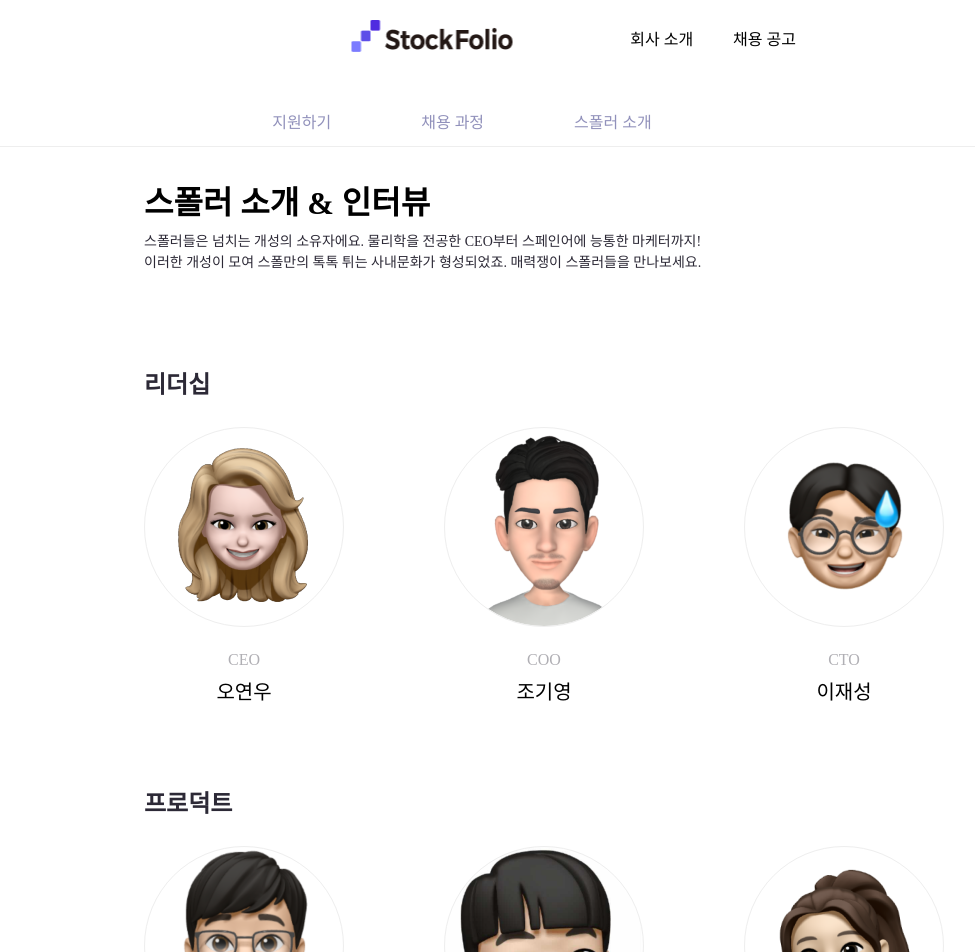
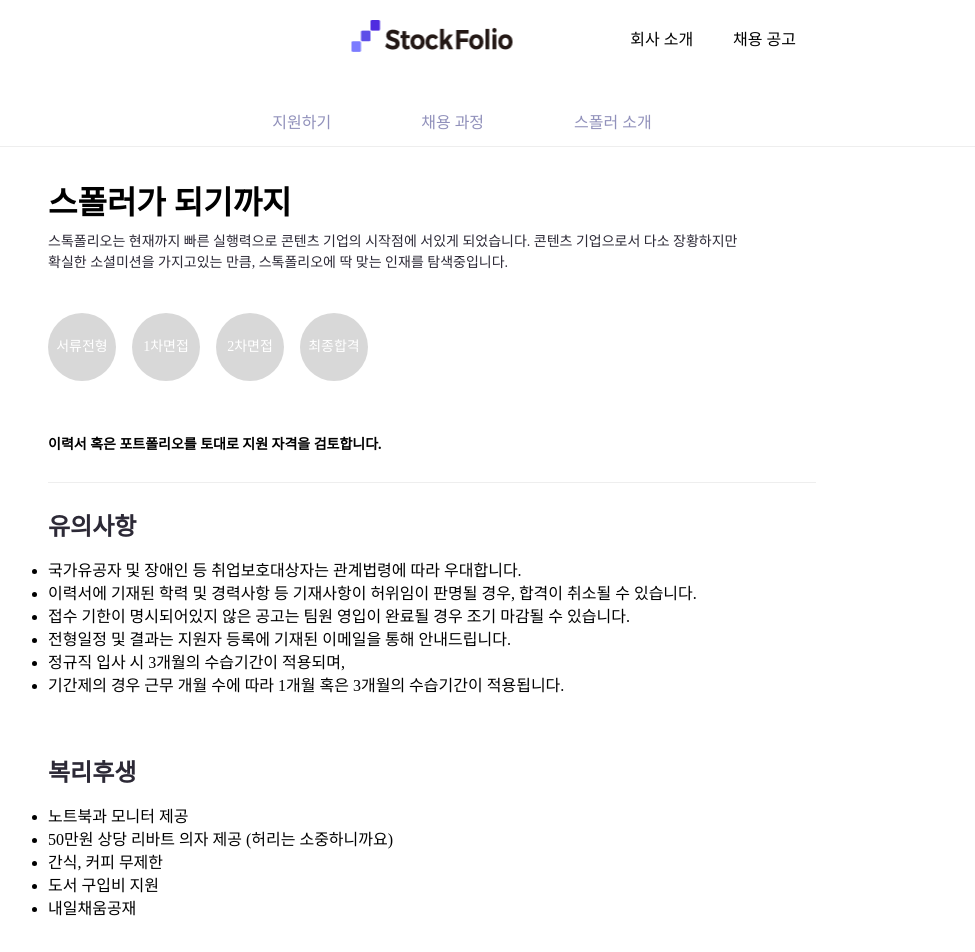
Before and after one commit to kor-sams-dev/Stockfolio_adminPage_Front, a React (Create React App) app: page / in a window 1280 px wide. Shown: the top 952 px of the page, without its empty margins (208-1183 px from the left). Built offline with nearby package versions, Linux system fonts and the light colour scheme.

Commit message:
feat: 채용페이지 레이아웃 구현중

```diff
--- a/src/App.tsx
+++ b/src/App.tsx
@@ -1,14 +1,14 @@
 import React from "react";
 
 import Nav from "./components/templates/Nav";
-import TeamIntro from "./components/pages/TeamIntro";
+import Recruit from "./components/pages/Recruit";
 // import Landing from "./components/pages/Landing";
 
 function App(): JSX.Element {
   return (
     <div className="App">
       <Nav />
-      <TeamIntro />
+      <Recruit />
       {/* <Landing /> */}
     </div>
   );
--- /dev/null
+++ b/src/assets/data/RecruitInfoData.ts
@@ -0,0 +1,44 @@
+const RecruitInfoData = [
+  {
+    titleId: 0,
+    titleName: "유의사항",
+    contentList: [
+      "국가유공자 및 장애인 등 취업보호대상자는 관계법령에 따라 우대합니다.",
+      "이력서에 기재된 학력 및 경력사항 등 기재사항이 허위임이 판명될 경우, 합격이 취소될 수 있습니다.",
+      "접수 기한이 명시되어있지 않은 공고는 팀원 영입이 완료될 경우 조기 마감될 수 있습니다.",
+      "전형일정 및 결과는 지원자 등록에 기재된 이메일을 통해 안내드립니다.",
+      "정규직 입사 시 3개월의 수습기간이 적용되며,",
+      "기간제의 경우 근무 개월 수에 따라 1개월 혹은 3개월의 수습기간이 적용됩니다.",
+    ],
+  },
+  {
+    titleId: 1,
+    titleName: "복리후생",
+    contentList: [
+      "노트북과 모니터 제공",
+      "50만원 상당 리바트 의자 제공 (허리는 소중하니까요)",
+      "간식, 커피 무제한",
+      "도서 구입비 지원",
+      "내일채움공재",
+    ],
+  },
+  {
+    titleId: 2,
+    titleName: "업무 환경",
+    contentList: [
+      "주 5일(월~금) 오전 10시 ~ 오후 7시",
+      "성수역 3번 출구 걸어서 30초",
+    ],
+  },
+  {
+    titleId: 3,
+    titleName: "스톡폴리오는",
+    contentList: [
+      "수평적 자율성을 부여하지만 업무에 대한 책임 부여 또한 명확합니다.",
+      "누구나 자유로운 의견을 냄으로써 개인의 역량을 강화하며 동료와 함께하는 문화를 목표로 합니다.",
+      "OKR 달성을 위해 포기하지 않습니다",
+    ],
+  },
+];
+
+export default RecruitInfoData;
--- /dev/null
+++ b/src/assets/data/RecruitProcessData.ts
@@ -0,0 +1,25 @@
+const RecruitProcessData = [
+  {
+    processId: 0,
+    processName: "서류전형",
+    content: "이력서 혹은 포트폴리오를 토대로 지원 자격을 검토합니다.",
+  },
+  {
+    processId: 1,
+    processName: "1차면접",
+    content: "서류를 바탕으로 ZOOM을 통한 화상면접을 진행합니다.",
+  },
+  {
+    processId: 2,
+    processName: "2차면접",
+    content:
+      "본사 방문 후 진행되는 대면 절차로, 지원자의 직무 적합도 및 Culture Fit을 평가합니다.",
+  },
+  {
+    processId: 3,
+    processName: "최종합격",
+    content: "최종 합격 시 처우 협의를 거쳐 입사가 확정됩니다.",
+  },
+];
+
+export default RecruitProcessData;
--- a/src/components/UI/molecules/OverViewCard.tsx
+++ b/src/components/UI/molecules/OverViewCard.tsx
@@ -9,8 +9,7 @@ const OverViewBox = styled.div`
   display: flex;
   justify-content: flex-start;
   flex-direction: column;
-  padding: 40px 0 60px 0;
-  width: 610px;
+  padding: 40px 0 20px 0;
 `;
 
 const HeadingBox = styled.div`
@@ -21,7 +20,7 @@ function OverViewCard(): JSX.Element {
   return (
     <OverViewBox>
       <HeadingBox>
-        <Heading2 fontWeight={700}>스폴러 소개 & 인터뷰</Heading2>
+        <Heading2 fontWeight={700}>스폴러가 되기까지</Heading2>
       </HeadingBox>
       <Desc
         fontColor={theme.color.black}
@@ -30,11 +29,11 @@ function OverViewCard(): JSX.Element {
         lineHeight={1.5}
       >
         <>
-          스폴러들은 넘치는 개성의 소유자에요. 물리학을 전공한 CEO부터
-          스페인어에 능통한 마케터까지!
+          스톡폴리오는 현재까지 빠른 실행력으로 콘텐츠 기업의 시작점에 서있게
+          되었습니다. 콘텐츠 기업으로서 다소 장황하지만
           <br />
-          이러한 개성이 모여 스폴만의 톡톡 튀는 사내문화가 형성되었죠. 매력쟁이
-          스폴러들을 만나보세요.
+          확실한 소셜미션을 가지고있는 만큼, 스톡폴리오에 딱 맞는 인재를
+          탐색중입니다.
         </>
       </Desc>
     </OverViewBox>
--- /dev/null
+++ b/src/components/pages/Recruit.tsx
@@ -0,0 +1,26 @@
+import React from "react";
+import styled from "styled-components";
+
+import RecruitProcess from "../templates/RecruitProcess";
+import TeamIntro from "../templates/TeamIntro";
+
+import RecruitMenuBar from "../UI/organisms/RecruitMenuBar";
+
+const RecruitBox = styled.div`
+  display: flex;
+  justify-content: center;
+  align-items: center;
+  flex-direction: column;
+`;
+
+function Recruit(): JSX.Element {
+  return (
+    <RecruitBox>
+      <RecruitMenuBar />
+      <RecruitProcess />
+      {/* <TeamIntro /> */}
+    </RecruitBox>
+  );
+}
+
+export default Recruit;
--- a/src/components/pages/TeamIntro.tsx
+++ /dev/null
@@ -1,28 +0,0 @@
-import React from "react";
-import styled from "styled-components";
-
-import RecruitMenuBar from "../UI/organisms/RecruitMenuBar";
-import Inner from "../../styles/Inner";
-import OverViewCard from "../UI/molecules/OverViewCard";
-import TeamIntroListBox from "../UI/organisms/TeamIntroListBox";
-
-const TeamIntroBox = styled.div`
-  display: flex;
-  justify-content: center;
-  align-items: center;
-  flex-direction: column;
-`;
-
-function TeamIntro(): JSX.Element {
-  return (
-    <TeamIntroBox>
-      <RecruitMenuBar />
-      <Inner size="narrow">
-        <OverViewCard />
-        <TeamIntroListBox />
-      </Inner>
-    </TeamIntroBox>
-  );
-}
-
-export default TeamIntro;
--- /dev/null
+++ b/src/components/templates/RecruitProcess.tsx
@@ -0,0 +1,105 @@
+import React from "react";
+import styled from "styled-components";
+
+import Inner from "../../styles/Inner";
+import OverViewCard from "../UI/molecules/OverViewCard";
+import theme from "../../styles/theme";
+
+import RecruitProcessData from "../../assets/data/RecruitProcessData";
+import RecruitInfoData from "../../assets/data/RecruitInfoData";
+import Heading3 from "../UI/atoms/texts/Heading3";
+
+const ProcessBox = styled.div`
+  padding: 20px 0 30px 0;
+  border-bottom: 1px solid ${theme.color.greyLight2};
+`;
+
+const ProcessBtnList = styled.ul`
+  display: flex;
+  justify-content: flex-start;
+  align-items: center;
+  margin-bottom: 55px;
+`;
+
+const ProcessBtn = styled.li`
+  display: flex;
+  justify-content: center;
+  align-items: center;
+  width: 68px;
+  height: 68px;
+  background-color: #d8d8d8;
+  border-radius: 50%;
+  color: ${theme.color.white};
+  text-align: center;
+  font-size: 14px;
+  font-weight: 400;
+
+  & + li {
+    margin-left: 16px;
+  }
+`;
+
+const ProcessDesc = styled.span`
+  font-size: 14px;
+  font-weight: 700;
+`;
+
+const InfoBox = styled.ul`
+  padding-top: 32px;
+`;
+
+const ProcessInfoList = styled.li`
+  & + li {
+    padding-top: 60px;
+  }
+`;
+
+const Box = styled.div`
+  padding-top: 24px;
+`;
+
+const InfoList = styled.ul``;
+
+const Info = styled.li`
+  margin-bottom: 7px;
+  list-style: disc;
+  font-size: 16px;
+  font-weight: 400;
+`;
+
+function RecruitProcess(): JSX.Element {
+  return (
+    <Inner size="wide">
+      <OverViewCard />
+      <ProcessBox>
+        <ProcessBtnList>
+          <ProcessBtn>서류전형</ProcessBtn>
+          <ProcessBtn>1차면접</ProcessBtn>
+          <ProcessBtn>2차면접</ProcessBtn>
+          <ProcessBtn>최종합격</ProcessBtn>
+        </ProcessBtnList>
+        <ProcessDesc>
+          이력서 혹은 포트폴리오를 토대로 지원 자격을 검토합니다.
+        </ProcessDesc>
+      </ProcessBox>
+      <InfoBox>
+        {RecruitInfoData.map(data => (
+          <ProcessInfoList key={data.titleId}>
+            <Heading3 fontColor={theme.color.black} fontWeight={700}>
+              {data.titleName}
+            </Heading3>
+            <Box>
+              <InfoList>
+                {data.contentList.map(content => (
+                  <Info key={`${data.titleId} && ${content}`}>{content}</Info>
+                ))}
+              </InfoList>
+            </Box>
+          </ProcessInfoList>
+        ))}
+      </InfoBox>
+    </Inner>
+  );
+}
+
+export default RecruitProcess;
--- /dev/null
+++ b/src/components/templates/TeamIntro.tsx
@@ -0,0 +1,17 @@
+import React from "react";
+import styled from "styled-components";
+
+import Inner from "../../styles/Inner";
+import OverViewCard from "../UI/molecules/OverViewCard";
+import TeamIntroListBox from "../UI/organisms/TeamIntroListBox";
+
+function TeamIntro(): JSX.Element {
+  return (
+    <Inner size="narrow">
+      <OverViewCard />
+      <TeamIntroListBox />
+    </Inner>
+  );
+}
+
+export default TeamIntro;
```
